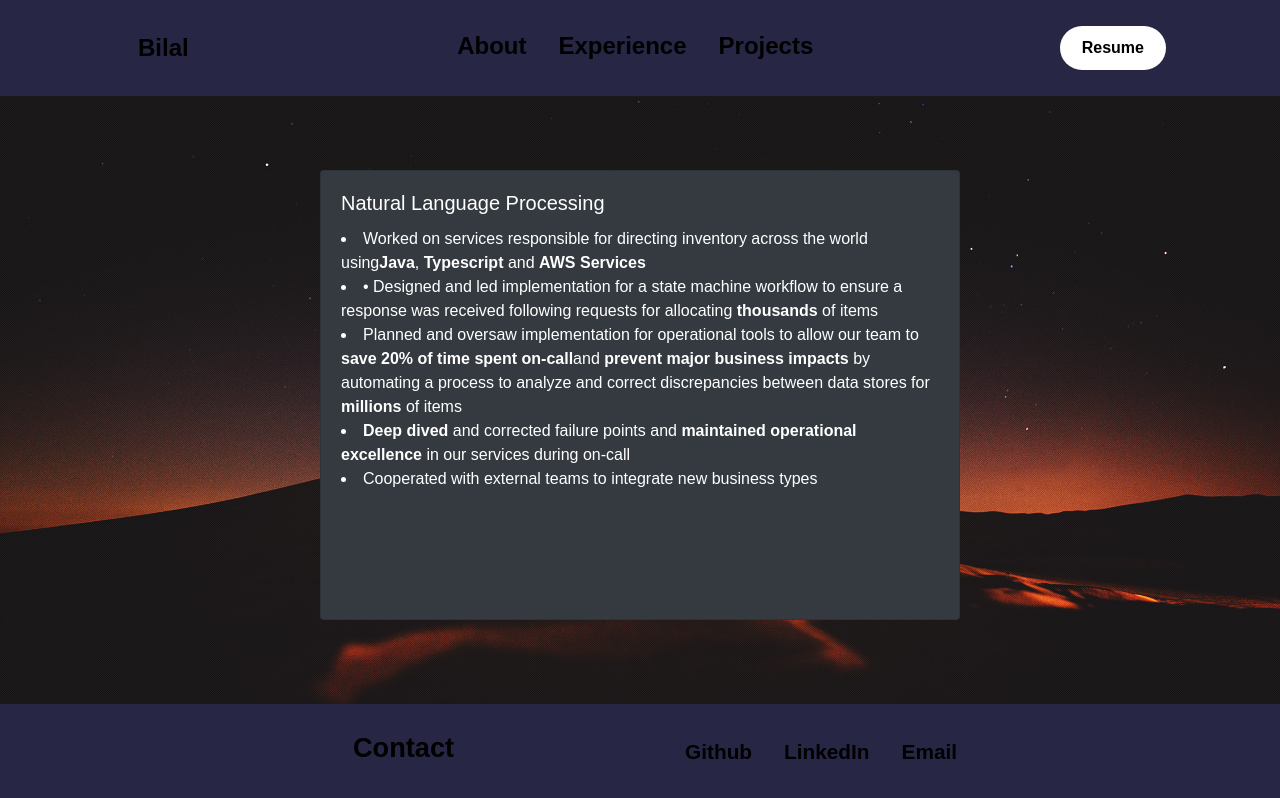
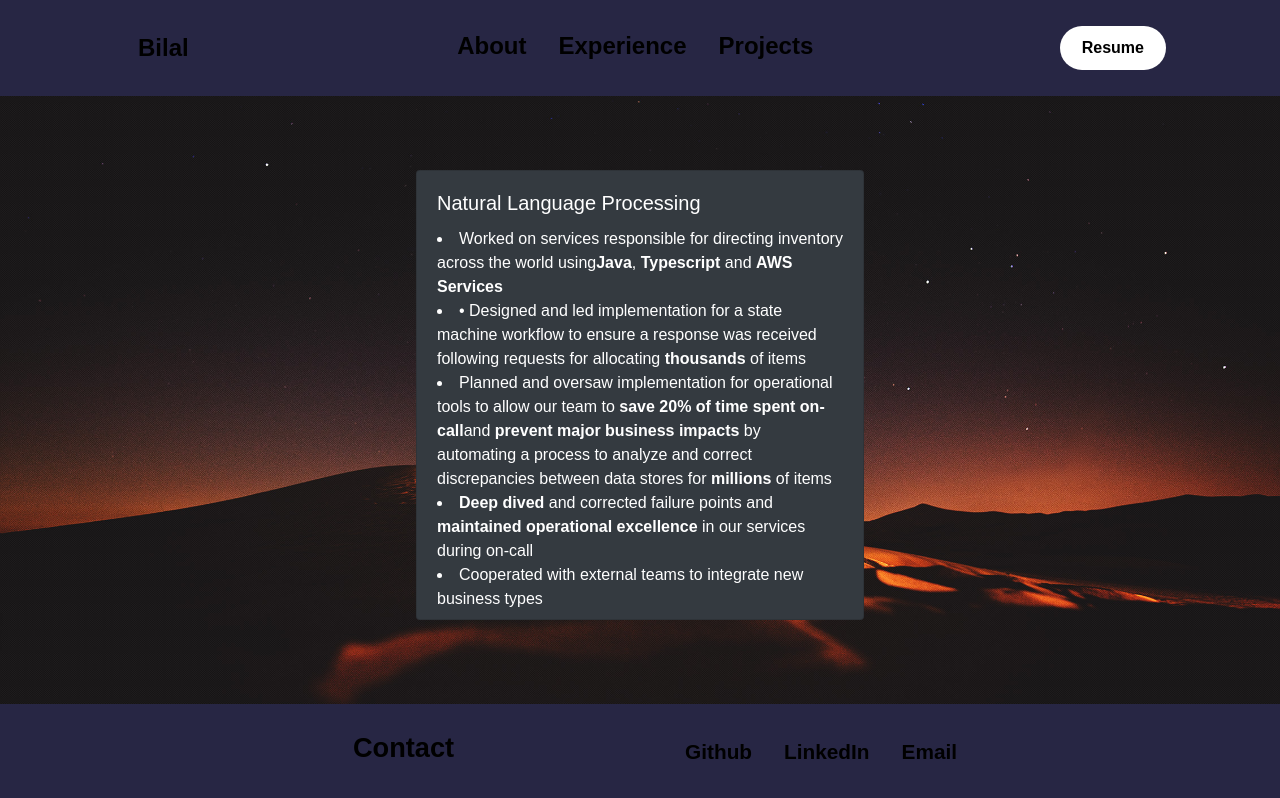
Before and after one commit to bilalbg/Bilal, a React (Create React App) app: page /experience in a window 1280 px wide. Built offline with nearby package versions, Linux system fonts and the light colour scheme; a web font is replaced by a local one.

Commit message:
update css

```diff
--- a/src/Components/ExperienceCards/cardelements.js
+++ b/src/Components/ExperienceCards/cardelements.js
@@ -6,7 +6,7 @@ export const Cardcontainer = styled.div`
   z-index:999;
   height:60vh;
   max-width:100vw;
-  width:50vw;
+  width:35vw;
   grid-template-columns:1fr;
   grid-gap:2vw;
   justify-content:center;
```
